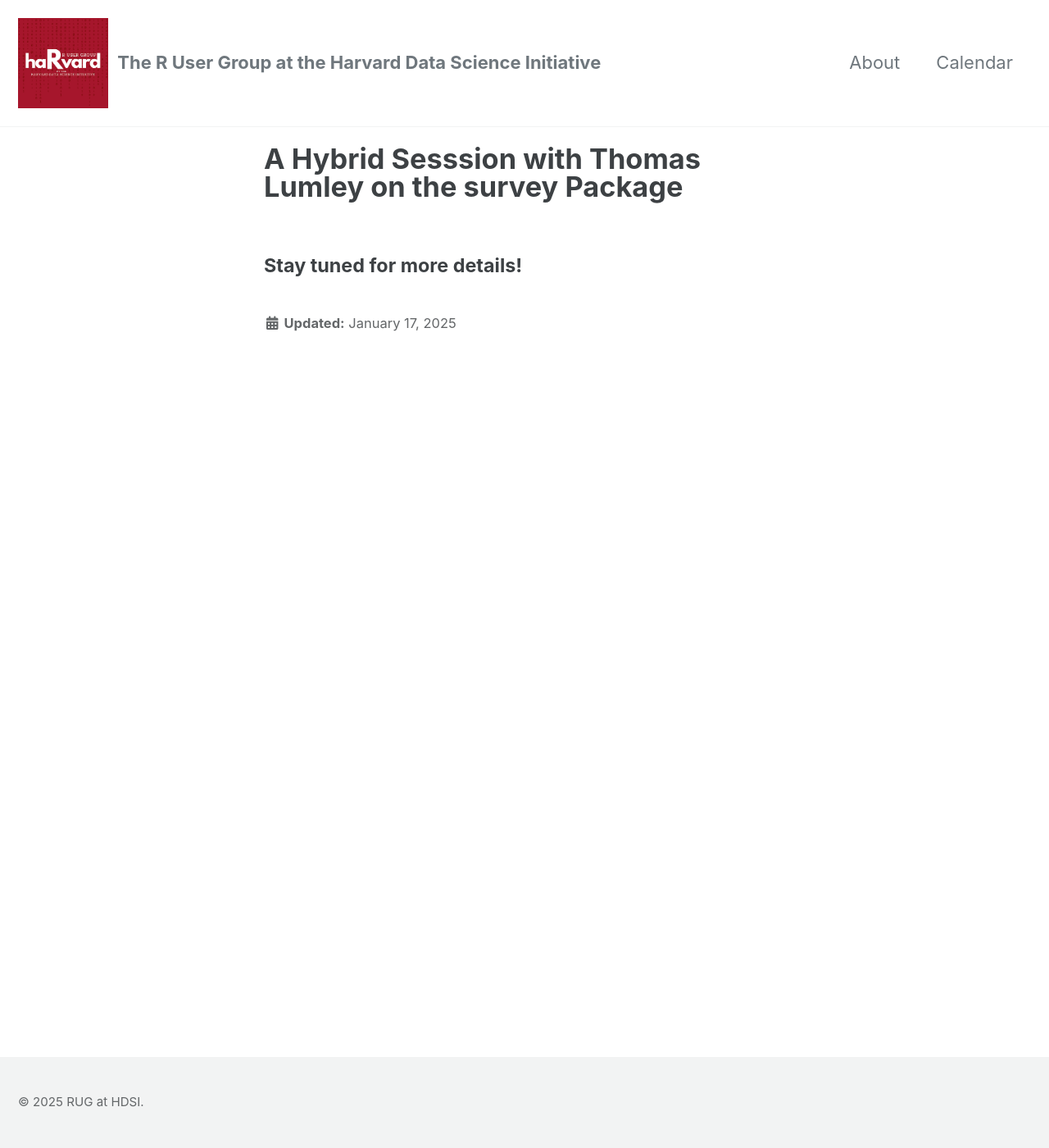
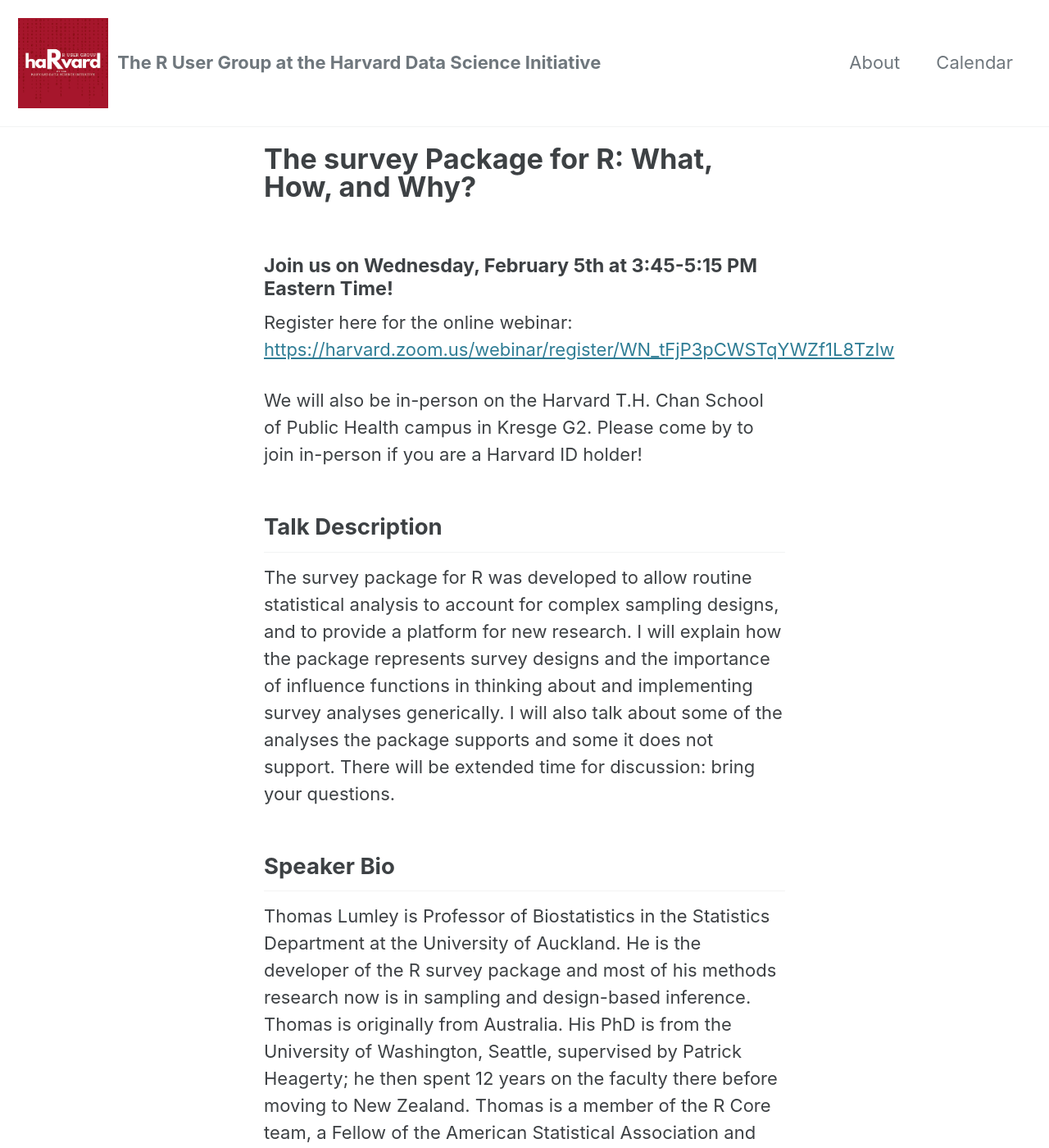
Before and after one commit to RUG-at-HDSI/rug-at-hdsi.org, a Jekyll site: the page built from _upcoming_events/2025_02_05_thomas_lumley.md, in a window 1280 px wide and 1400 px high. Shown: the whole window at 82% size. Built offline with Jekyll 4.4.1, drawn with Linux system fonts in a browser that asks for light colours; cached includes are drawn as plain includes; some of the changed text lies outside the part shown.

Commit message:
Updates for survey talk

```diff
--- a/_upcoming_events/2025_02_05_thomas_lumley.md
+++ b/_upcoming_events/2025_02_05_thomas_lumley.md
@@ -1,12 +1,39 @@
 ---
-title: "A Hybrid Sesssion with Thomas Lumley on the survey Package"
+title: "The survey Package for R: What, How, and Why?"
 event_date: "Wednesday, February 5th"
 time: "3:45-5:15 PM Eastern Time"
 layout: single
 poster_png: ""
 blurb: |
-registration_link: ""
+    The survey package for R was developed to allow routine statistical
+    analysis to account for complex sampling designs, and to provide a platform
+    for new research.  I will explain how the package represents survey designs
+    and the importance of influence functions in thinking about and
+    implementing survey analyses generically.  I will also talk about some of
+    the analyses the package supports and some it does not support.  There will
+    be extended time for discussion: bring your questions.
+registration_link: "https://harvard.zoom.us/webinar/register/WN_tFjP3pCWSTqYWZf1L8TzIw"
 speaker_blurb: |
+   Thomas Lumley is Professor of Biostatistics in the Statistics Department at the University of Auckland.  He is the developer of the R survey package and most of his methods research now is in sampling and design-based inference.  Thomas is originally from Australia. His PhD is from the University of Washington, Seattle, supervised by Patrick Heagerty; he then spent 12 years on the faculty there before moving to New Zealand. Thomas is a member of the R Core team, a Fellow of the American Statistical Association and the Royal Society of New Zealand, and an elected member of the ISI.
 ---
 
-#### Stay tuned for more details!
+#### Join us on {{ page.event_date }} at {{ page.time }}!
+<!--
+<a href="{{ page.registration_link }}">
+<img src="{{ page.poster_png }}">
+</a>
+-->
+
+Register here for the online webinar:
+<a href="{{ page.registration_link }}">{{ page.registration_link }}</a>
+
+We will also be in-person on the Harvard T.H. Chan School of Public Health campus
+in Kresge G2. Please come by to join in-person if you are a Harvard ID holder!
+
+## Talk Description
+
+{{ page.blurb }}
+
+## Speaker Bio
+
+{{ page.speaker_blurb }}
```
